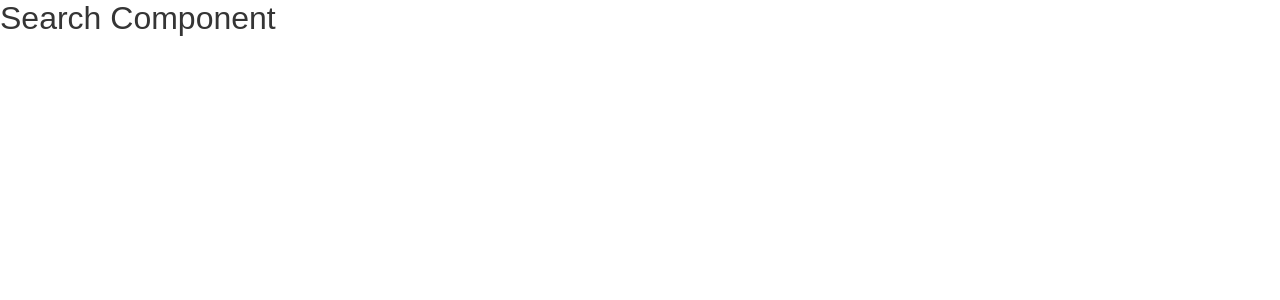
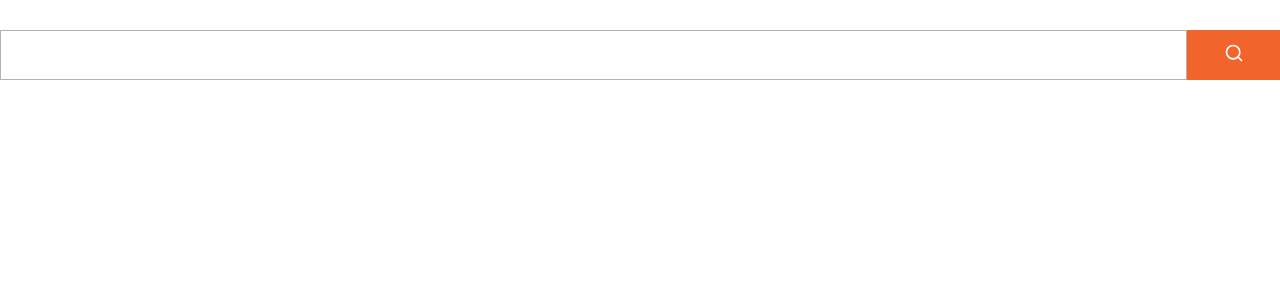
Before and after one commit to santanarscs/youtube-finder-nextjs, a Next.js app: page /components/Search in a window 1280 px wide. Shown: the top 300 px of the page. Built offline with nearby package versions, Linux system fonts and the light colour scheme.

Commit message:
update component search

```diff
--- a/pages/components/Search/index.tsx
+++ b/pages/components/Search/index.tsx
@@ -1,7 +1,30 @@
+import React, {useState, useCallback} from 'react'
+import { FiSearch } from 'react-icons/fi'
+import { Container } from './styles'
 
+interface SearchProps {
+  placeholder: string;
+  handleSearch: (term: string) => void
+}
 
-const Search: React.FC = () => {
-  return <h1>Search Component</h1>
+const Search: React.FC<SearchProps> = ({placeholder, handleSearch}) => {
+  const [search, setSearch] = useState<string>()
+  const handleSubmit = useCallback(() => {
+    handleSearch(search)
+    setSearch('')
+  }, [search])
+  return (
+    <Container>
+      <input
+        type="text"
+        placeholder={placeholder}
+        onChange={(e) => setSearch(e.target.value)}
+      />
+      <button onClick={handleSubmit}>
+        <FiSearch size={20} />
+      </button>
+    </Container>
+  )
 }
 
 export default Search;
--- /dev/null
+++ b/pages/components/Search/styles.ts
@@ -0,0 +1,26 @@
+import styled from 'styled-components';
+
+export const Container = styled.div`
+  display: flex;
+  flex: 1;
+  margin: 30px 0;
+  /* border: 1px solid #b3b3b3; */
+  input {
+    width: 100%;
+    height: 50px;
+    padding: 10px;
+    border: 1px solid #b3b3b3;
+    &:focus {
+      border: 1px solid #FACEA8;
+    }
+  }
+  button {
+    height: 50px;
+    width: 100px;
+    border: none;
+    background: #F1642B;
+    svg {
+      color: #FFF;
+    }
+  }
+`;
```
